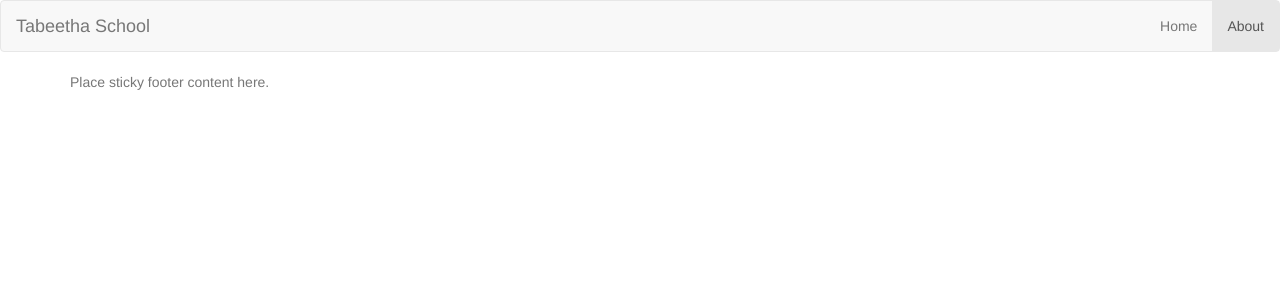
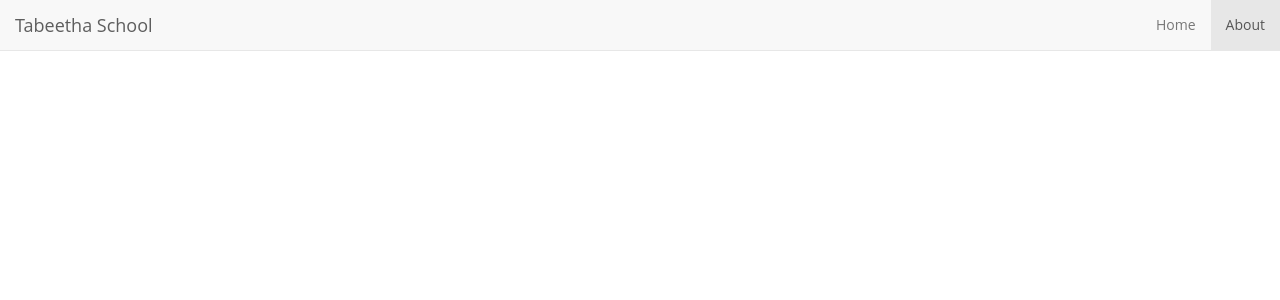
Before and after one commit to tabeethaschool/tabeethaschool.github.io, a Jekyll site: the page built from about.md, in a window 1280 px wide and 900 px high. Shown: the top 300 px of the window. Built offline with Jekyll 4.4.1, drawn with Linux system fonts in a browser that asks for light colours.

Commit message:
Improve index page

```diff
--- a/_includes/head.html
+++ b/_includes/head.html
@@ -1,9 +1,9 @@
 <head>
     <meta charset="utf-8">
     <title>{{ site.title }} - {{ page.title }}</title>
-    <link rel="stylesheet" href="{{ site.baseurl }}/css/styles.css">
     <link rel="stylesheet" href="{{ site.baseurl }}/static/font-awesome/css/font-awesome.min.css">
     <link rel="stylesheet" href="{{ site.baseurl }}/static/bootstrap/css/bootstrap.min.css">
+    <link rel="stylesheet" href="{{ site.baseurl }}/css/styles.css">
 
     <!-- you don't need to keep this, but it's cool for stats! -->
     <meta name="generator" content="Jekyll">
--- a/_includes/navigation.html
+++ b/_includes/navigation.html
@@ -1,4 +1,4 @@
-<nav class="navbar navbar-default" role="navigation">
+<nav class="navbar navbar-default navbar-fixed-top" role="navigation">
     <!-- Brand and toggle get grouped for better mobile display -->
     <div class="navbar-header">
         <button type="button" class="navbar-toggle" data-toggle="collapse" data-target="#jb-navbar-collapse">
--- a/_sass/_index.scss
+++ b/_sass/_index.scss
@@ -1,46 +1,49 @@
+html, body {
+  height: 100%;
+  width: 100%;
+  font-family: 'Open Sans', sans-serif;
+}
 #index {
+
 	height: 100%;
-	width: 100%;
-	font-family: 'Open Sans', sans-serif;
 
-	/* padded section */
-	.pad-section {
-	  padding: 50px 0;
+	.vcenter {
+		display:flex;
+		justify-content:center;
+		align-items:center;
+		text-align:center;
+		flex-direction: column;
 	}
-	.pad-section img {
-	  width: 100%;
+
+	#home {
+		height: 100%;
+		width: 100%;
+		position: relative;
+
+		top: 0;
+		left: 0;
+		bottom: 0;
+		right: 0;
+
+		hr {
+	        border: none;
+	        height: 5px;
+	        color: #333;
+	        background-color: #333;
+	        width: 60%;
+	        margin-left: auto;
+	        margin-right: auto;
+	    }
 	}
-	.alpha60 {
-	  /* Fallback for web browsers that doesn't support RGBa */
-	  background: rgb(0, 0, 0);
-	  /* RGBa with 0.6 opacity */
-	  background: rgba(0, 0, 0, 0.6);
-	}
-	/* vertical-centered text */
-	.text-vcenter {
-	  display: table-cell;
-	  text-align: center;
-	  vertical-align: middle;
-	}
-	.text-vcenter h1 {
-	  font-size: 4.5em;
-	  font-weight: 700;
-	  margin: 0;
-	  padding: 0;
-	}
-	#home {
-		display: table;
-		height: 100%;
-		position: relative;
-		width: 100%;
+
+	#home::after {
+		content: "";
+		background: url(/static/images/index/01.jpg);
+		background-repeat: no-repeat;
 		-webkit-background-size: cover;
 		-moz-background-size: cover;
 		-o-background-size: cover;
 		background-size: cover;
-	}
-	#home::after {
-		content: "";
-		background: url({{site.baseurl}}/image/EEE_4612.jpg);
 		opacity: 0.5;
 		top: 0;
 		left: 0;
@@ -48,6 +51,87 @@
 		right: 0;
 		position: absolute;
 		z-index: -1;
-		background-position:30% 20%;
+	}
+
+	#about1 {
+		height: 100%;
+		width: 100%;
+		position: relative;
+
+		top: 0;
+		left: 0;
+		bottom: 0;
+		right: 0;
+
+	}
+
+	.left {
+		position: absolute;
+
+		left:0;
+		right:50%;
+
+		top:0;
+		bottom: 0;
+
+		display:flex;
+		justify-content:center;
+		align-items:center;
+		text-align:center;
+
+		img {
+			height: 100%;
+			width: 100%;
+			object-fit: cover;
+		}
+	}
+
+	.right {
+		position: absolute;
+
+		left:50%;
+		right:0;
+
+		top:0;
+		bottom: 0;
+
+		display:flex;
+		justify-content:center;
+		align-items:center;
+		text-align:center;
+
+		img {
+			height: 100%;
+			width: 100%;
+			object-fit: cover;
+		}
+	}
+
+	h1 {
+	  font-size: 4.5em;
+	  font-weight: 700;
+	  margin: 0;
+	  padding: 0;
 	}
 }
+
+.navbar {
+	margin-bottom: 0;
+}
+
+.navbar-right {
+	margin-right: 0;
+}
+
+#content {
+	height: 100%;
+}
+
+.more_btn {
+	text-decoration: none;
+    line-height: 0.5em;
+    i {
+    	font-size: 1.5em;
+    }
+
+}
--- a/_sass/_main.scss
+++ b/_sass/_main.scss
@@ -1 +1,3 @@
 @import 'variables';
+
+$background-color: #fff
```
Also changed, not shown: index.html (+23 -10 lines), static/images/index/01.jpg (added), static/images/index/about1.jpg (added).
